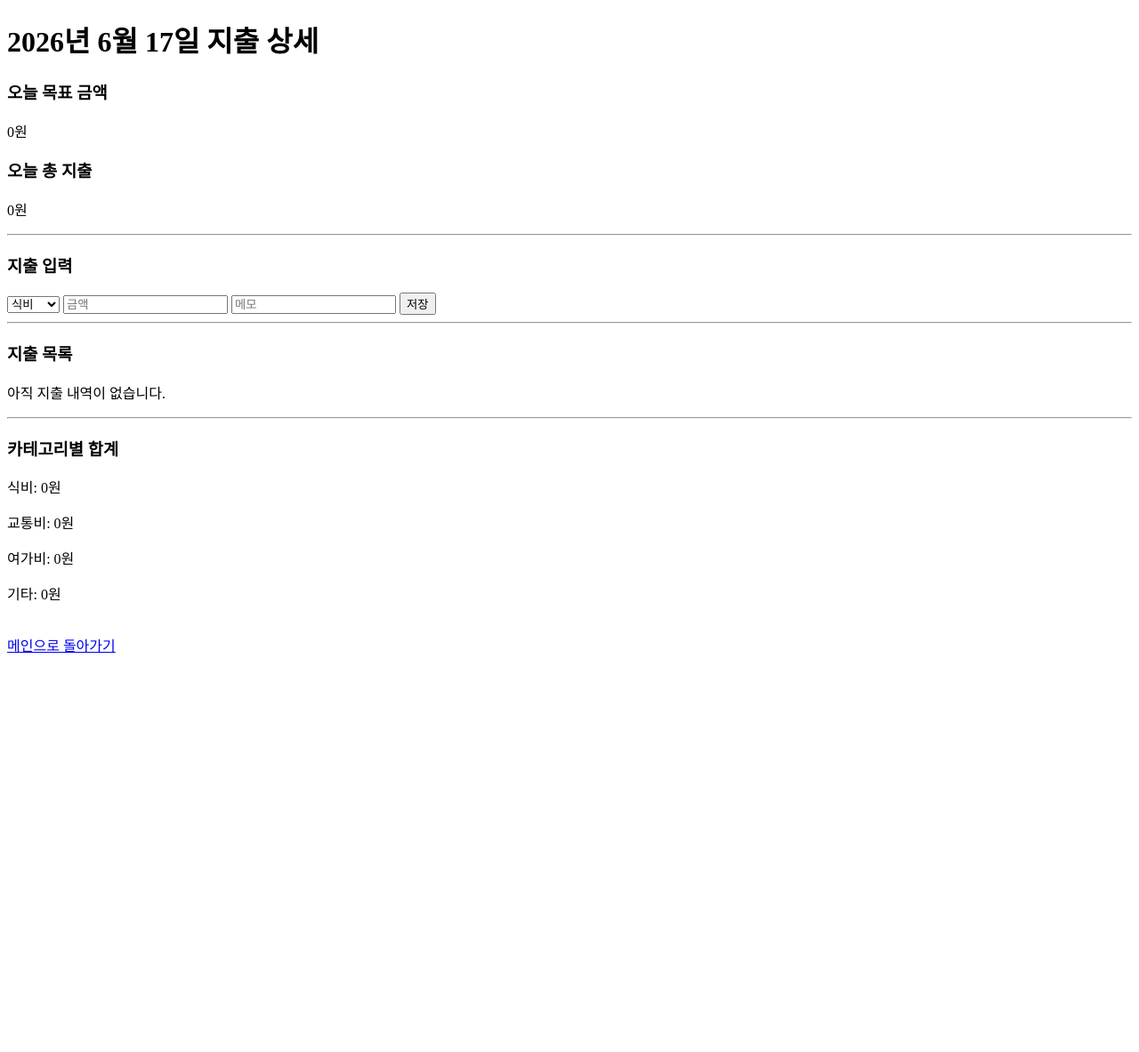
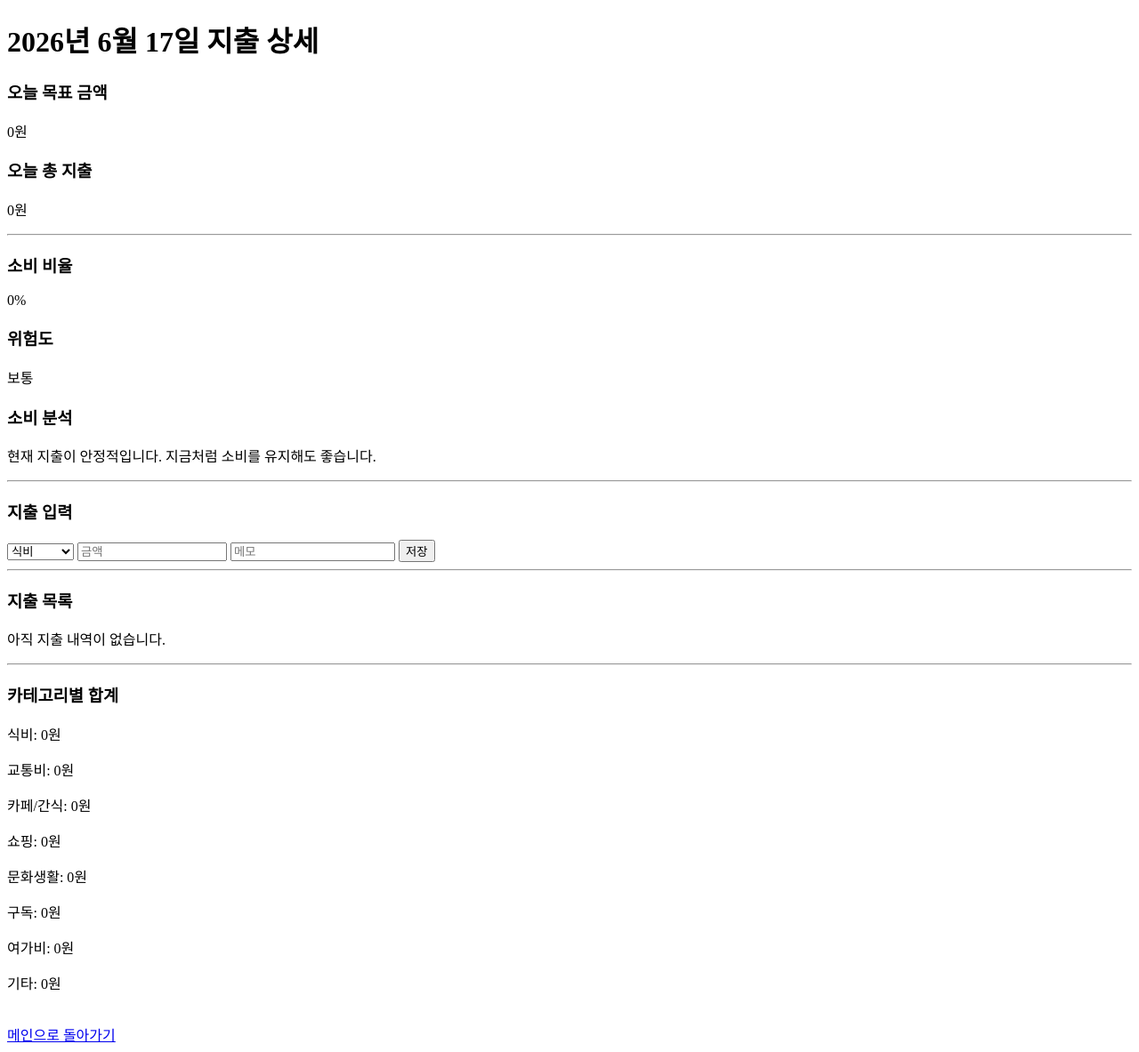
Before and after one commit to currentia/Opensource_01, a Django app: page /main/2026/06/17/ in a window 1280 px wide. Shown: the whole page at 89% size. Before the commit the page ends 734 px from the top, so only its background shows below. Run offline with Django 5.2, Linux system fonts and the light colour scheme; the visitor is signed in with stand-in values (Sample User, id 1); data that the repository does not hold is empty.

Commit message:
feat: add consumption analysis and category detail

```diff
--- a/ledger/views.py
+++ b/ledger/views.py
@@ -1,7 +1,7 @@
 import json
 from datetime import date
 
-from django.shortcuts import render, redirect, get_object_or_404
+from django.shortcuts import render, redirect
 from django.contrib.auth.decorators import login_required
 from django.db.models import Sum
 
@@ -16,37 +16,34 @@ def first(request):
 
 @login_required(login_url='accounts:login')
 def main(request):
-    user  = request.user
+    user = request.user
     today = date.today()
 
-    # 이번 달 지출 합계
-    total_spent = Ledger.objects.filter( # filter() -> 인번 연도, 이번 달 데이터만 필터링
+    total_spent = Ledger.objects.filter(
         user=user,
         date__year=today.year,
         date__month=today.month
-    ).aggregate(total=Sum('amount'))['total'] or 0 # 필터된 행의 amount를 합산, 이후 ['total']로 aggregate 결과 딕셔너리에서 값 추출
-                                                   # 데이터가 없으면 None이 반환되므로 0으로 대체
+    ).aggregate(total=Sum('amount'))['total'] or 0
 
-    # 현재 점수
-    score_obj, _ = UserScore.objects.get_or_create( # get_or_create() 는 조회 + 없으면 생성
-        user=user, defaults={'score': 60}
+    score_obj, _ = UserScore.objects.get_or_create(
+        user=user,
+        defaults={'score': 60}
     )
     score = score_obj.score
 
-    # 지출 내역이 있는 날짜 목록 (캘린더 점 표시용)
     spending_dates = {
-        str(d): True # date 객체를 문자열로 변환해서 딕셔너리 생성
+        str(d): True
         for d in Ledger.objects.filter(
             user=user,
             date__year=today.year,
             date__month=today.month
-        ).values_list('date', flat=True).distinct() # distinct() 중복 날짜 제거
+        ).values_list('date', flat=True).distinct()
     }
 
     context = {
-        'user':                user,
-        'total_spent':         total_spent,
-        'score':               score,
+        'user': user,
+        'total_spent': total_spent,
+        'score': score,
         'spending_dates_json': json.dumps(spending_dates, default=str),
     }
 
@@ -55,60 +52,89 @@ def main(request):
 
 @login_required(login_url='accounts:login')
 def detail(request, year, month, day):
-    user        = request.user
-    spent_date  = date(year, month, day) # /ledger/2026/5/26/ 형태라면 year=2026, month=5, day=26이 자동으로 들어옴
+    user = request.user
+    spent_date = date(year, month, day)
 
     if request.method == 'POST':
-        # 기존 해당 날짜 지출 전체 삭제 후 재저장
-        Ledger.objects.filter(user=user, date=spent_date).delete()
+        categories = request.POST.getlist('category')
+        amounts = request.POST.getlist('amount')
+        memos = request.POST.getlist('memo')
 
-        categories = request.POST.getlist('category') # 복수 데이터 수집
-        amounts    = request.POST.getlist('amount')
-        memos      = request.POST.getlist('memo')
-
-        for category, amount, memo in zip(categories, amounts, memos): # 순서대로 묶기
+        for category, amount, memo in zip(categories, amounts, memos):
             if amount and int(amount) > 0:
-                Ledger.objects.create( # 유효한 것만 저장
-                    user     = user,
-                    date     = spent_date,
-                    category = category,
-                    amount   = int(amount),
-                    memo     = memo,
+                Ledger.objects.create(
+                    user=user,
+                    date=spent_date,
+                    category=category,
+                    amount=int(amount),
+                    memo=memo,
                 )
 
-        # 총 지출 계산 후 달성 여부 기록 및 점수 업데이트
         total_spent = Ledger.objects.filter(
-            user=user, date=spent_date
+            user=user,
+            date=spent_date
         ).aggregate(total=Sum('amount'))['total'] or 0
 
-        record_achievement(user, spent_date, total_spent) # 저장 후 총 지출을 계산하여 record_achievement 서비스 함수로 넘김
+        record_achievement(user, spent_date, total_spent)
 
         return redirect('ledger:detail', year=year, month=month, day=day)
 
-    # GET: 해당 날짜 지출 내역 조회
     ledgers = Ledger.objects.filter(user=user, date=spent_date)
 
     total_spent = ledgers.aggregate(
         total=Sum('amount')
     )['total'] or 0
 
-    # 카테고리별 합계
     category_totals = {}
-    for choice in Ledger.CATEGORY_CHOICES: # CATEGORY_CHOICES는 Ledger 모델에 정의된 카테고리 목록
-        key   = choice[0]
+    for choice in Ledger.CATEGORY_CHOICES:
+        key = choice[0]
         label = choice[1]
         total = ledgers.filter(category=key).aggregate(
             total=Sum('amount')
         )['total'] or 0
         category_totals[key] = {'label': label, 'total': total}
 
+    if user.daily_budget > 0:
+        ratio_value = total_spent / user.daily_budget
+    else:
+        ratio_value = 0
+
+    ratio = round(ratio_value * 100, 1)
+
+    top_category = None
+    top_amount = 0
+
+    for item in category_totals.values():
+        if item['total'] > top_amount:
+            top_amount = item['total']
+            top_category = item['label']
+
+    if ratio_value < 0.5:
+        danger = "보통"
+        warning = "현재 지출이 안정적입니다. 지금처럼 소비를 유지해도 좋습니다."
+    elif ratio_value < 0.7:
+        danger = "주의"
+        if top_category:
+            warning = f"목표 금액의 50%를 넘었습니다. 오늘은 {top_category} 지출이 가장 많으니 남은 소비를 조절해보세요."
+        else:
+            warning = "목표 금액의 50%를 넘었습니다. 남은 소비를 조금 줄여보세요."
+    else:
+        danger = "위험"
+        if top_category:
+            warning = f"목표 금액의 70% 이상을 사용했습니다. 특히 {top_category} 지출이 많으므로 오늘은 꼭 필요한 소비만 하는 것이 좋습니다."
+        else:
+            warning = "목표 금액의 70% 이상을 사용했습니다. 오늘은 꼭 필요한 소비만 하는 것이 좋습니다."
+
     context = {
-        'user':             user,
-        'spent_date':       spent_date,
-        'ledgers':          ledgers,
-        'total_spent':      total_spent,
-        'category_totals':  category_totals,
-        'daily_budget':     user.daily_budget,
+        'user': user,
+        'spent_date': spent_date,
+        'ledgers': ledgers,
+        'total_spent': total_spent,
+        'category_totals': category_totals,
+        'daily_budget': user.daily_budget,
+        'ratio': ratio,
+        'danger': danger,
+        'warning': warning,
     }
 
     return render(request, 'ledger/detail.html', context)
--- a/templates/ledger/detail.html
+++ b/templates/ledger/detail.html
@@ -14,7 +14,16 @@
 
 <h3>오늘 총 지출</h3>
 <p>{{ total_spent }}원</p>
+<hr>
 
+<h3>소비 비율</h3>
+<p>{{ ratio }}%</p>
+
+<h3>위험도</h3>
+<p>{{ danger }}</p>
+
+<h3>소비 분석</h3>
+<p>{{ warning }}</p>
 <hr>
 
 <h3>지출 입력</h3>
@@ -25,11 +34,15 @@
     <select name="category">
         <option value="food">식비</option>
         <option value="transport">교통비</option>
+        <option value="cafe">카페/간식</option>
+        <option value="shopping">쇼핑</option>
+        <option value="culture">문화생활</option>
+        <option value="subscription">구독</option>
         <option value="leisure">여가비</option>
         <option value="other">기타</option>
     </select>
 
-    <input type="number" name="amount" placeholder="금액">
+    <input type="text" name="amount" placeholder="금액" style="width:160px;">
     <input type="text" name="memo" placeholder="메모">
 
     <button type="submit">저장</button>
```
Also changed, not shown: ledger/models.py (+8 -5 lines), ledger/migrations/0002_alter_ledger_category.py (added).
